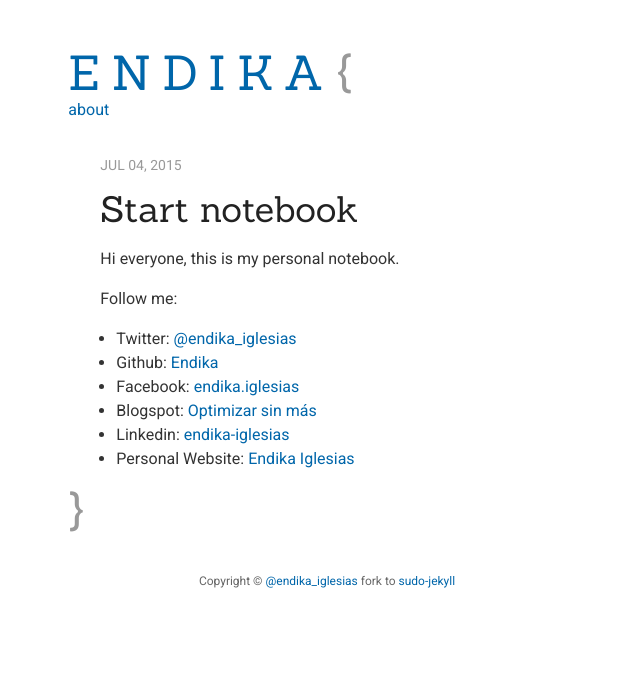
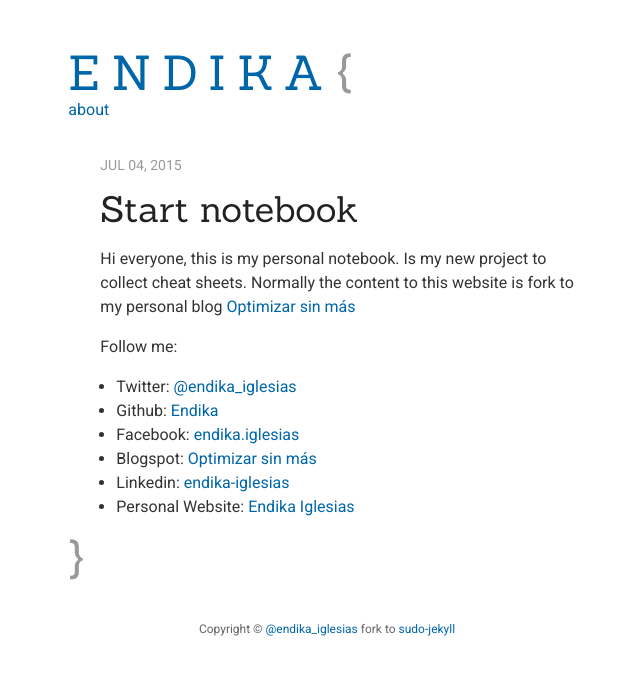
Before and after one commit to Endika/endika.github.io, a Jekyll site: the page built from _posts/2015-07-04-start-notebook.markdown, in a window 1280 px wide. Shown: the top 675 px of the page, without its empty margins (313-953 px from the left). Built offline with Jekyll 4.4.1, drawn with Linux system fonts in a browser that asks for light colours.

Commit message:
[UPDATE] content

```diff
--- a/_posts/2015-07-04-start-notebook.markdown
+++ b/_posts/2015-07-04-start-notebook.markdown
@@ -5,6 +5,8 @@ date: 2015-07-04 01:00:00
 categories: about
 ---
 Hi everyone, this is my personal notebook.
+Is my new project to collect cheat sheets.
+Normally the content to this website is fork to my personal blog [Optimizar sin más](http://optimizarsinmas.blogspot.com.es)
 
 Follow me:
 
```
